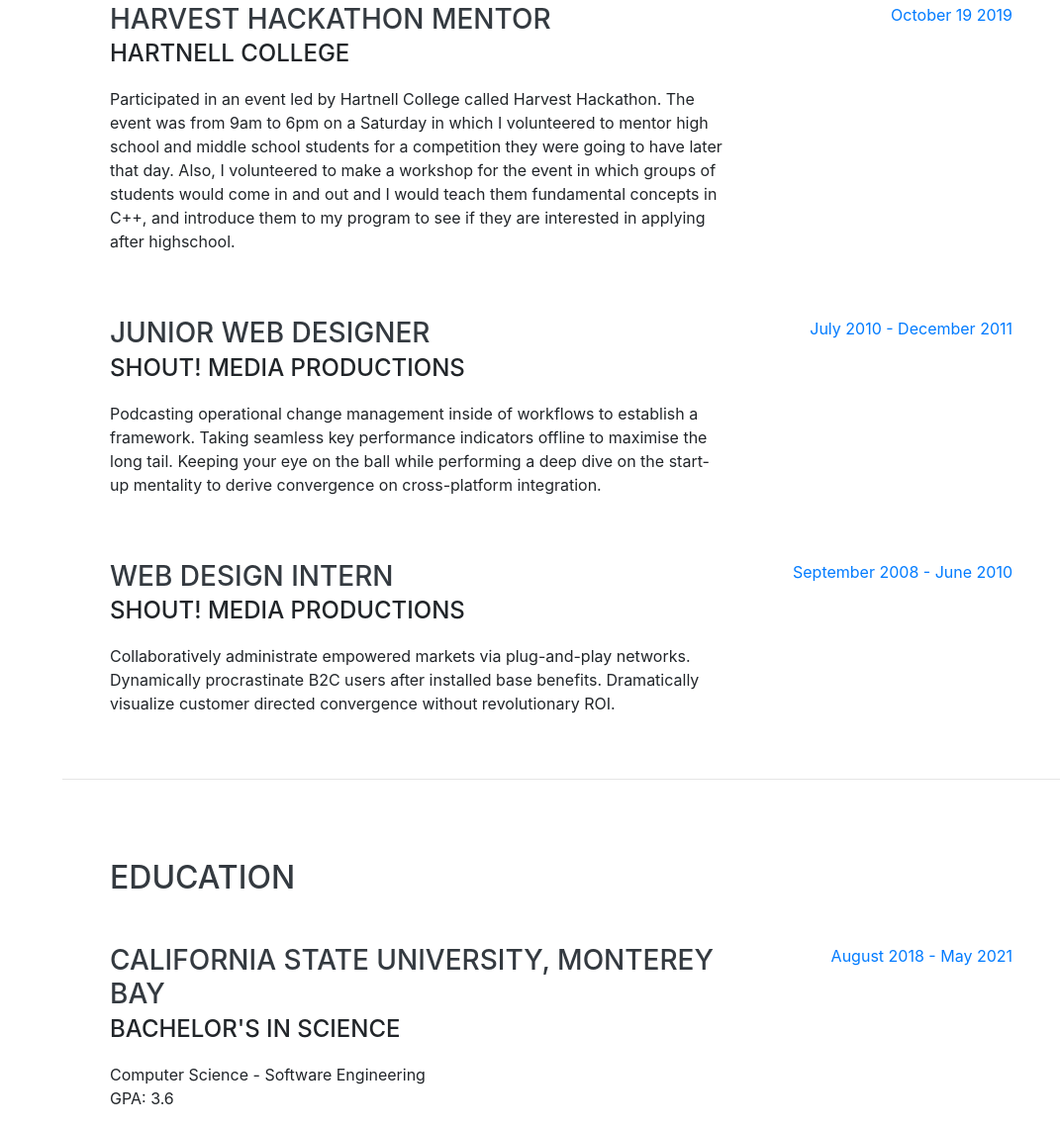
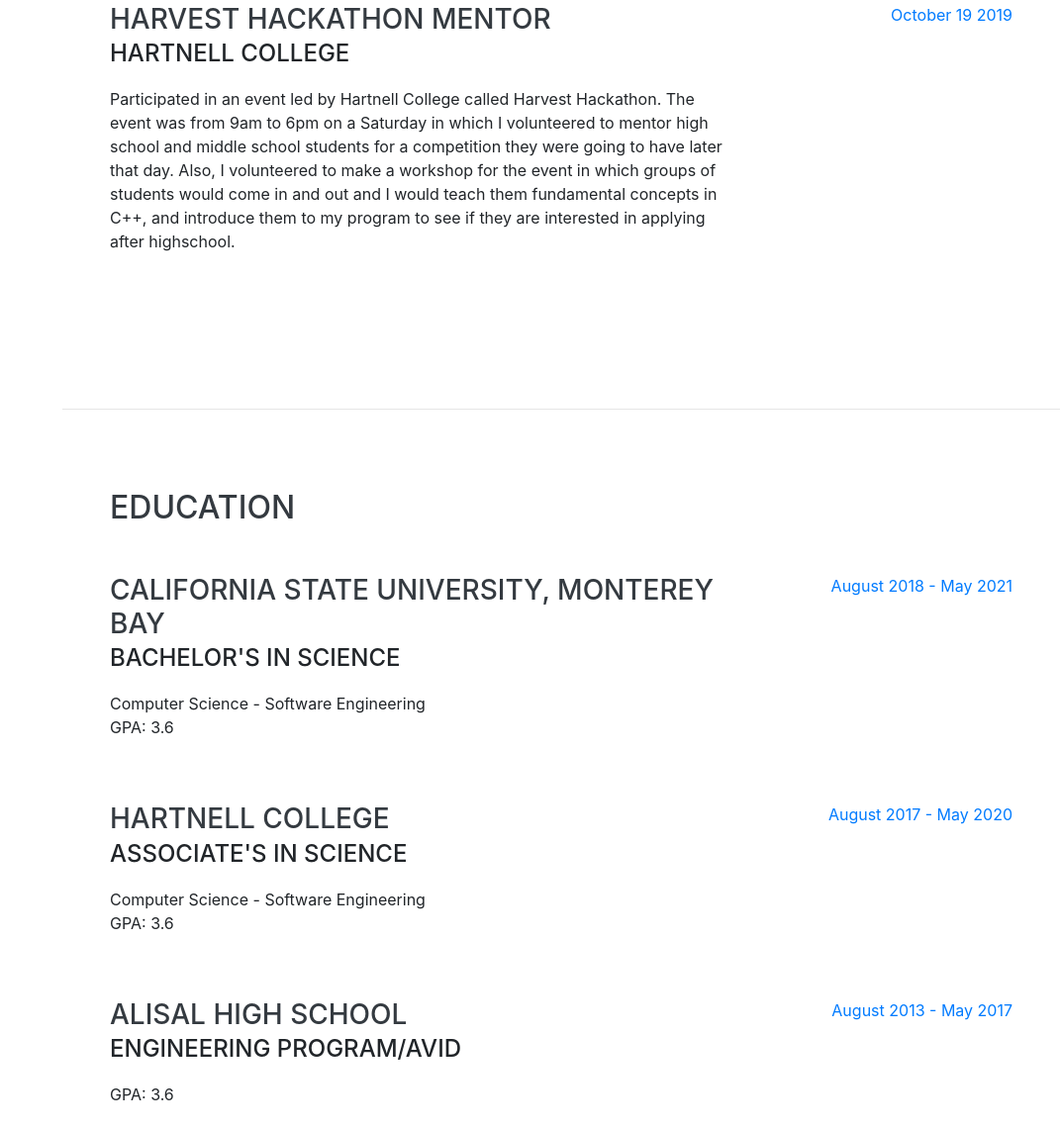
Before and after one commit to Mikeyasdf/Miguel-Espitia, a website with bundled scripts: page index.html in a window 1280 px wide. Shown: the part 1188-2329 px from the top of the page at 99% size, without its empty margins (209-1280 px from the left). Built offline with nearby package versions, Linux system fonts and the light colour scheme; a web font is replaced by a local one.

Commit message:
updates to information

```diff
--- a/index.html
+++ b/index.html
@@ -69,9 +69,9 @@
         <div class="subheading mb-5">1055 Paseo Grande Apt. 16 · Salinas, CA 93905 · (831) 970-0629 ·
           <a href="mailto:name@email.com">miguelespitia094@gmail.com</a>
         </div>
-        <p class="lead mb-5">I am experienced in C++ and Python related projects. Fundamental concepts in C++ and Python are somethings I practive regularly.</p>
+        <p class="lead mb-5">Hello! I'm Miguel Espitia. I am very interested in computer science and I'm currently pursuing a bachelor's degree in computer science with a concentration in software engineering. I'm able to do this as I'm in a program called CSin3 in which I'm with a group of cohortmates for three years where we get an associate's and bachelor's in computer science and we all share a passion for the subject. I am experienced in fundamental concepts involving the languages C++ and Python. I am naturally curious and am always willing to try new things especially if I have a prior passion in the matter. I spend most of my time coding, playing video games and hanging out with friends. </p>
         <div class="social-icons">
-          <a href="linkedin.com/in/miguel-espitia-962a2b178">
+          <a href="https://linkedin.com/in/miguel-espitia-962a2b178">
             <i class="fab fa-linkedin-in"></i>
           </a>
           <a href="https://github.com/Mikeyasdf/">
@@ -109,28 +109,6 @@
           </div>
           <div class="resume-date text-md-right">
             <span class="text-primary">October 19 2019</span>
-          </div>
-        </div>
-
-        <div class="resume-item d-flex flex-column flex-md-row justify-content-between mb-5">
-          <div class="resume-content">
-            <h3 class="mb-0">Junior Web Designer</h3>
-            <div class="subheading mb-3">Shout! Media Productions</div>
-            <p>Podcasting operational change management inside of workflows to establish a framework. Taking seamless key performance indicators offline to maximise the long tail. Keeping your eye on the ball while performing a deep dive on the start-up mentality to derive convergence on cross-platform integration.</p>
-          </div>
-          <div class="resume-date text-md-right">
-            <span class="text-primary">July 2010 - December 2011</span>
-          </div>
-        </div>
-
-        <div class="resume-item d-flex flex-column flex-md-row justify-content-between">
-          <div class="resume-content">
-            <h3 class="mb-0">Web Design Intern</h3>
-            <div class="subheading mb-3">Shout! Media Productions</div>
-            <p>Collaboratively administrate empowered markets via plug-and-play networks. Dynamically procrastinate B2C users after installed base benefits. Dramatically visualize customer directed convergence without revolutionary ROI.</p>
-          </div>
-          <div class="resume-date text-md-right">
-            <span class="text-primary">September 2008 - June 2010</span>
           </div>
         </div>
 
@@ -226,7 +204,7 @@
       <div class="w-100">
         <h2 class="mb-5">Extracurricular</h2>
         <div class="subheading mb-3">Computer Science Summer Institute-Extension</div>
-        <p>Participated in a three week bootcamp funded by Google in which </p>
+        <p>Participated in a three week bootcamp funded by Google in which I was introduced to CSS/HTML and worked diligently to sharpen those skills, with also some Python in between. At the end of the bootcamp we were placed into teams and worked together to make a final project to then present to the other students and some companies that came to watch.</p>
     </section>
 
   </div>
```
